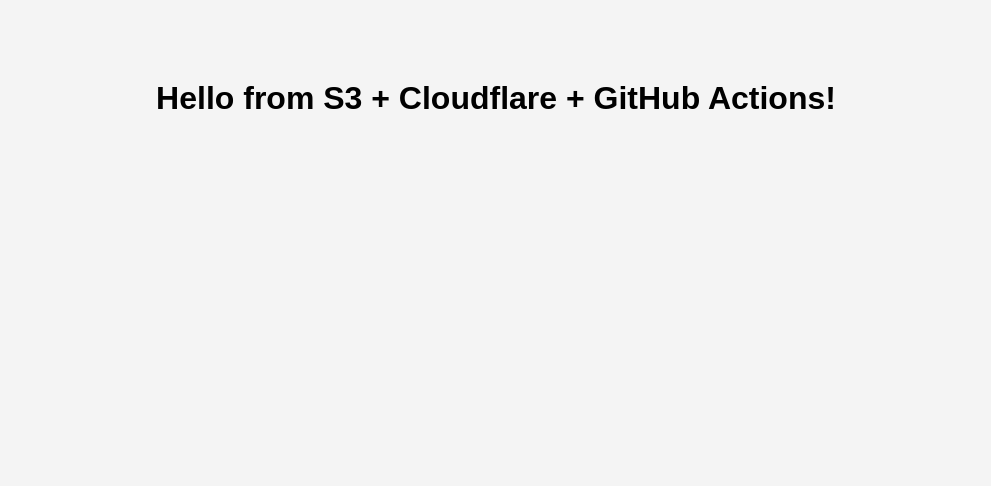
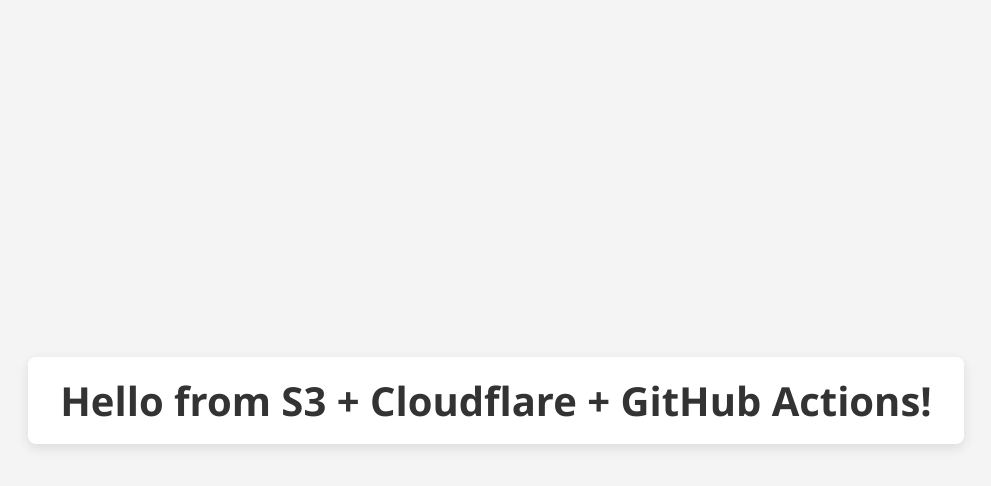
Before and after one commit to nightsky213/s3-custom_domain-website, a plain HTML site: page index.html in a window 1280 px wide. Shown: the whole page, without its empty margins (144-1135 px from the left). Drawn offline with Linux system fonts and the light colour scheme.

Commit message:
Update style.css

```diff
--- a/style.css
+++ b/style.css
@@ -1,7 +1,30 @@
+/* style.css */
 
 body {
-  font-family: Arial, sans-serif;
+  font-family: 'Segoe UI', Tahoma, Geneva, Verdana, sans-serif;
   text-align: center;
-  margin-top: 5rem;
+  margin: 0;
+  padding: 0;
   background-color: #f4f4f4;
+  display: flex;
+  flex-direction: column;
+  justify-content: center;
+  align-items: center;
+  height: 100vh;
+  color: #333;
 }
+
+h1 {
+  font-size: 2.5rem;
+  margin: 0 1rem;
+  padding: 1rem 2rem;
+  background-color: #ffffff;
+  border-radius: 8px;
+  box-shadow: 0 4px 12px rgba(0, 0, 0, 0.1);
+  transition: transform 0.3s ease, box-shadow 0.3s ease;
+}
+
+h1:hover {
+  transform: translateY(-4px);
+  box-shadow: 0 6px 16px rgba(0, 0, 0, 0.15);
+}
```
